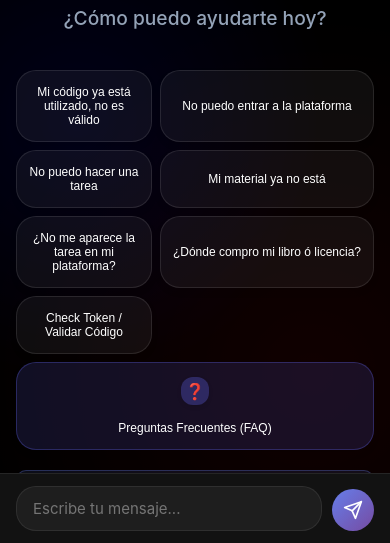
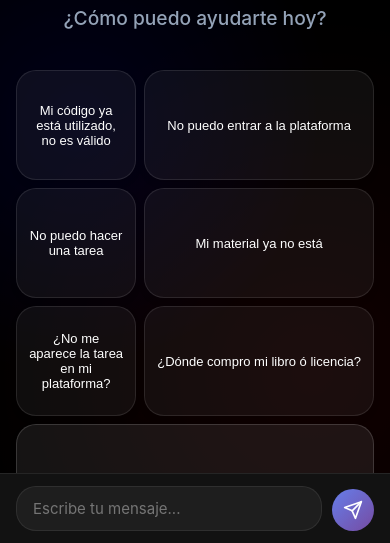
Before and after one commit to yepzhi/richmondbot, a website: page index.html in a window 390 px wide. Shown: the part 301-844 px from the top of the page. Drawn offline with Linux system fonts and the light colour scheme.

Commit message:
fix: improve mobile chip layout consistency and span check_token button

```diff
--- a/index.html
+++ b/index.html
@@ -535,8 +535,9 @@
             }
 
             .chip-btn {
-                font-size: 12px;
-                padding: 12px 10px;
+                font-size: 13px;
+                padding: 16px 12px;
+                min-height: 110px;
             }
 
             .chip-icon {
@@ -921,7 +922,8 @@
                             ¿Dónde compro mi libro ó licencia?
                         </button>
                         <button class="chip-btn" onclick="sendOfflineResponse('check_token')"
-                            data-i18n="chips.check_token">
+                            data-i18n="chips.check_token"
+                            style="grid-column: span 2; background: rgba(255, 255, 255, 0.08); border-color: rgba(255, 255, 255, 0.15);">
                             <span class="chip-icon">🕵️</span>
                             Check Token / Validar Código
                         </button>
```
